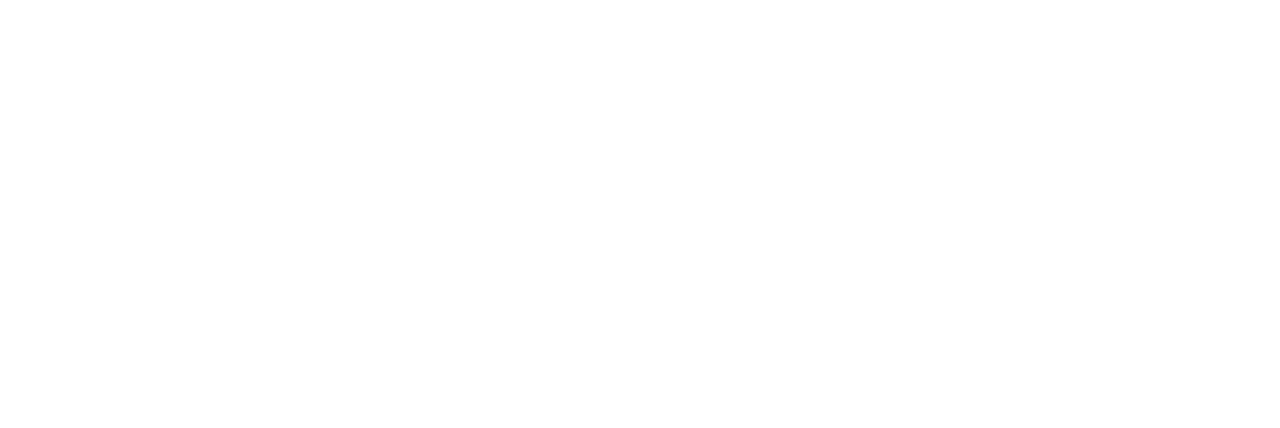
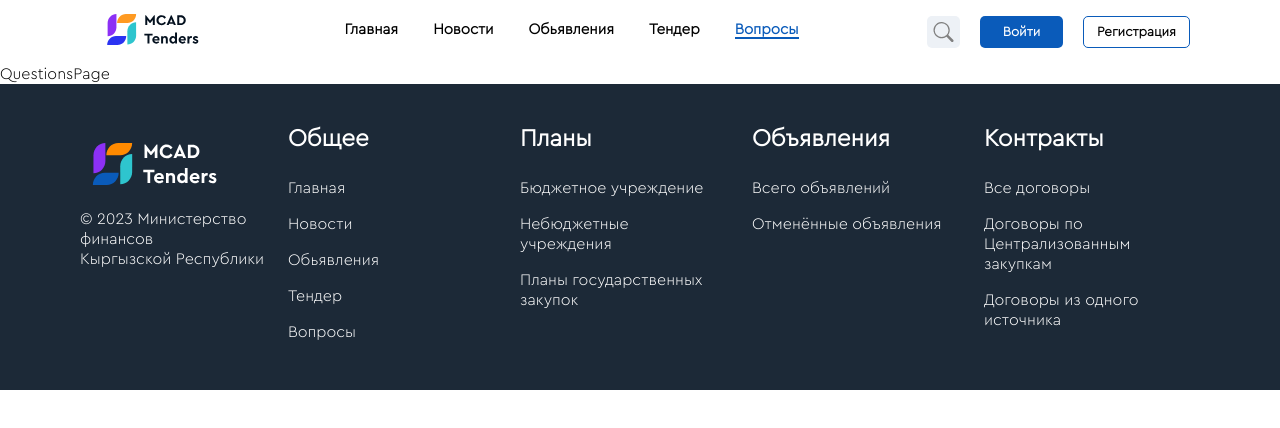
Before and after one commit to Baimanchick/lavka, a React (Create React App) app: page /questions in a window 1280 px wide. Before the commit this address had no page. Shown: the top 428 px of the page. Built offline with nearby package versions, Linux system fonts and the light colour scheme.

Commit message:
edit commit

```diff
--- a/src/components/Navbar.jsx
+++ b/src/components/Navbar.jsx
@@ -35,25 +35,25 @@
             <ul className="navigation-container">
               <li
                 className={`navigation__item ${
-                  activeItem === "/total" ? "active" : ""
+                  activeItem === "/" ? "active" : ""
                 }`}
                 onClick={() => {
-                  setActiveItem("/total");
-                  navigate("/total");
+                  setActiveItem("/");
+                  navigate("/");
                 }}
               >
-                Общие данные
+                Главная
               </li>
               <li
                 className={`navigation__item ${
-                  activeItem === "/application" ? "active" : ""
+                  activeItem === "/news" ? "active" : ""
                 }`}
                 onClick={() => {
-                  setActiveItem("/application");
-                  navigate("/application");
+                  setActiveItem("/news");
+                  navigate("/news");
                 }}
               >
-                Заявки
+                Новости
               </li>
               <li
                 className={`navigation__item ${
@@ -64,18 +64,7 @@
                   navigate("/announcement");
                 }}
               >
-                Объявление
-              </li>
-              <li
-                className={`navigation__item ${
-                  activeItem === "/purchase" ? "active" : ""
-                }`}
-                onClick={() => {
-                  setActiveItem("/purchase");
-                  navigate("/purchase");
-                }}
-              >
-                Закуп
+                Обьявления
               </li>
               <li
                 className={`navigation__item ${
@@ -87,6 +76,17 @@
                 }}
               >
                 Тендер
+              </li>
+              <li
+                className={`navigation__item ${
+                  activeItem === "/questions" ? "active" : ""
+                }`}
+                onClick={() => {
+                  setActiveItem("/questions");
+                  navigate("/questions");
+                }}
+              >
+                Вопросы
               </li>
             </ul>
           </div>
--- a/src/pages/ApplicationPage.tsx
+++ /dev/null
@@ -1,7 +0,0 @@
-import React from "react";
-
-function ApplicationPage() {
-  return <div>ApplicationPage</div>;
-}
-
-export default ApplicationPage;
--- /dev/null
+++ b/src/pages/NewsPage.tsx
@@ -0,0 +1,7 @@
+import React from "react";
+
+function NewsPage() {
+  return <div>NewsPage</div>;
+}
+
+export default NewsPage;
--- a/src/pages/PurchasePage.tsx
+++ /dev/null
@@ -1,7 +0,0 @@
-import React from "react";
-
-function PurchasePage() {
-  return <div>PurchasePage</div>;
-}
-
-export default PurchasePage;
--- /dev/null
+++ b/src/pages/QuestionsPage.tsx
@@ -0,0 +1,7 @@
+import React from "react";
+
+function QuestionsPage() {
+  return <div>QuestionsPage</div>;
+}
+
+export default QuestionsPage;
--- a/src/pages/TotalPage.tsx
+++ /dev/null
@@ -1,7 +0,0 @@
-import React from "react";
-
-function TotalPage() {
-  return <div>TotalPage</div>;
-}
-
-export default TotalPage;
--- a/src/pages/homePage/HomePage.module.css
+++ b/src/pages/homePage/HomePage.module.css
@@ -29,7 +29,15 @@
 .news_section {
   padding: 12vh 12vh;
 }
-
+.news_section button {
+  width: 20vh;
+  height: 5vh;
+  background-color: var(--blue-color);
+  border-radius: 1vh;
+  border: none;
+  color: white;
+  font-size: 20px;
+}
 .news_info_block {
   display: flex;
   justify-content: space-between;
--- a/src/pages/homePage/HomePage.tsx
+++ b/src/pages/homePage/HomePage.tsx
@@ -73,7 +73,16 @@
       </header>
 
       <section className={styles.news_section}>
-        <h2>Новости, Публикации и Циркулярные письма от УГО</h2>
+        <div
+          style={{
+            display: "flex",
+            alignItems: "center",
+            justifyContent: "space-between",
+          }}
+        >
+          <h2>Новости, Публикации и Циркулярные письма от УГО</h2>
+          <button>Подробнее</button>
+        </div>
 
         <div style={{ display: "flex" }}>
           <div>
--- a/src/routes/MainRoutes.tsx
+++ b/src/routes/MainRoutes.tsx
@@ -1,23 +1,21 @@
 import React from "react";
 import { Route, Routes } from "react-router-dom";
 import MainLayout from "../layouts/MainLayout";
-import TotalPage from "../pages/TotalPage";
-import ApplicationPage from "../pages/ApplicationPage";
 import AnnouncementPage from "../pages/AnnouncementPage";
-import PurchasePage from "../pages/PurchasePage";
 import TenderPage from "../pages/TenderPage";
 import HomePage from "../pages/homePage/HomePage";
+import NewsPage from "../pages/NewsPage";
+import QuestionsPage from "../pages/QuestionsPage";
 
 function MainRoutes() {
   return (
     <Routes>
       <Route element={<MainLayout />}>
         <Route path="/" element={<HomePage />} />
-        <Route path="/total" element={<TotalPage />} />
-        <Route path="/application" element={<ApplicationPage />} />
+        <Route path="/news" element={<NewsPage />} />
         <Route path="/announcement" element={<AnnouncementPage />} />
-        <Route path="/purchase" element={<PurchasePage />} />
         <Route path="/tender" element={<TenderPage />} />
+        <Route path="/questions" element={<QuestionsPage />} />
       </Route>
     </Routes>
   );
```
